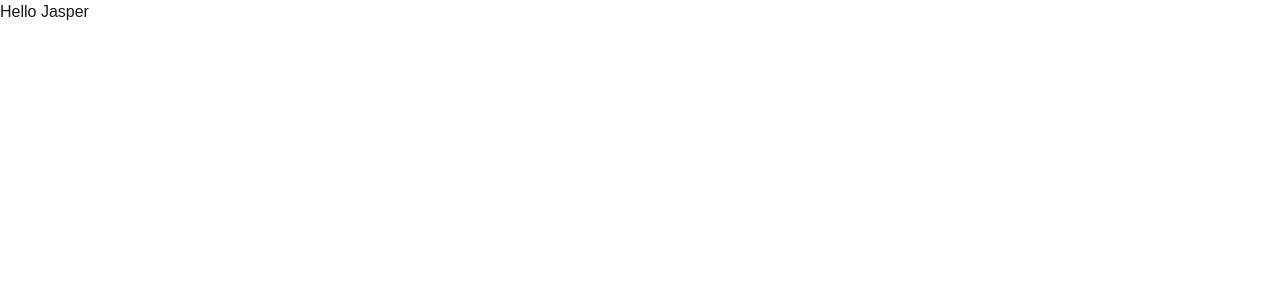
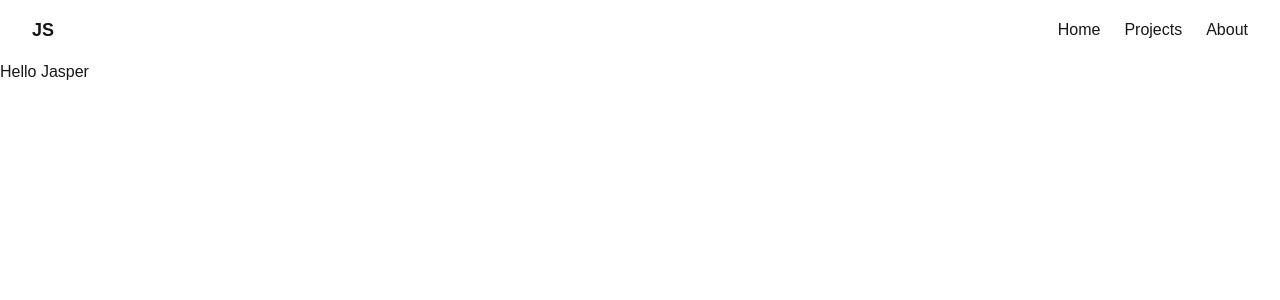
Before and after one commit to jschomaker/personal-site, a Next.js app: page / in a window 1280 px wide. Shown: the top 300 px of the page. Built offline with nearby package versions, Linux system fonts and the light colour scheme.

Commit message:
add header component

```diff
--- a/app/layout.tsx
+++ b/app/layout.tsx
@@ -1,6 +1,7 @@
 import type { Metadata } from "next";
 import { Geist, Geist_Mono } from "next/font/google";
 import "./globals.css";
+import Header from "@/components/Header";
 
 const geistSans = Geist({
   variable: "--font-geist-sans",
@@ -27,7 +28,9 @@ export default function RootLayout({
       lang="en"
       className={`${geistSans.variable} ${geistMono.variable} h-full antialiased`}
     >
-      <body className="min-h-full flex flex-col">{children}</body>
+      <body className="min-h-full flex flex-col">
+        <Header />
+        {children}</body>
     </html>
   );
 }
--- /dev/null
+++ b/components/Header.tsx
@@ -0,0 +1,12 @@
+export default function Header() {
+  return (
+    <header className="w-full px-8 py-4 flex items-center justify-between">
+      <a href="/" className="font-semibold text-lg">JS</a>
+      <nav className="flex gap-6">
+        <a href="/">Home</a>
+        <a href="/projects">Projects</a>
+        <a href="/about">About</a>
+      </nav>
+    </header>
+  )
+}
```
